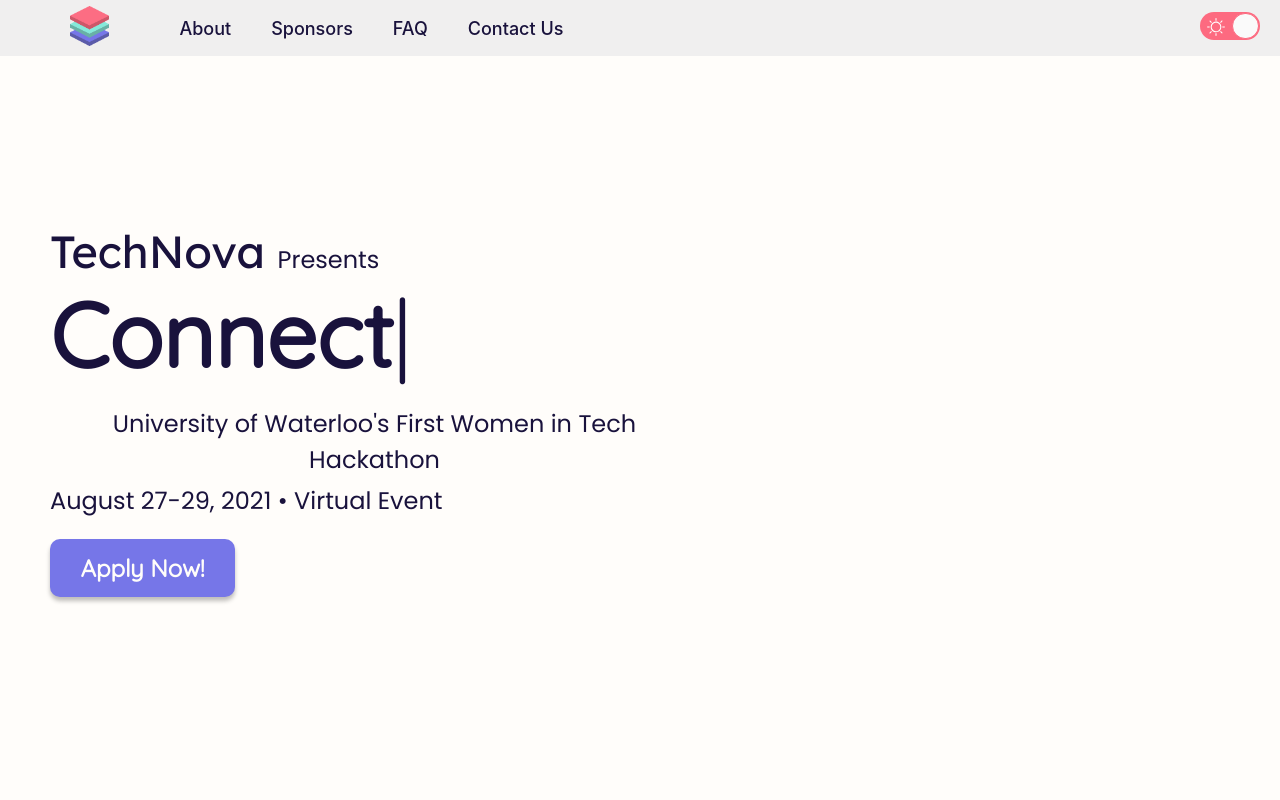
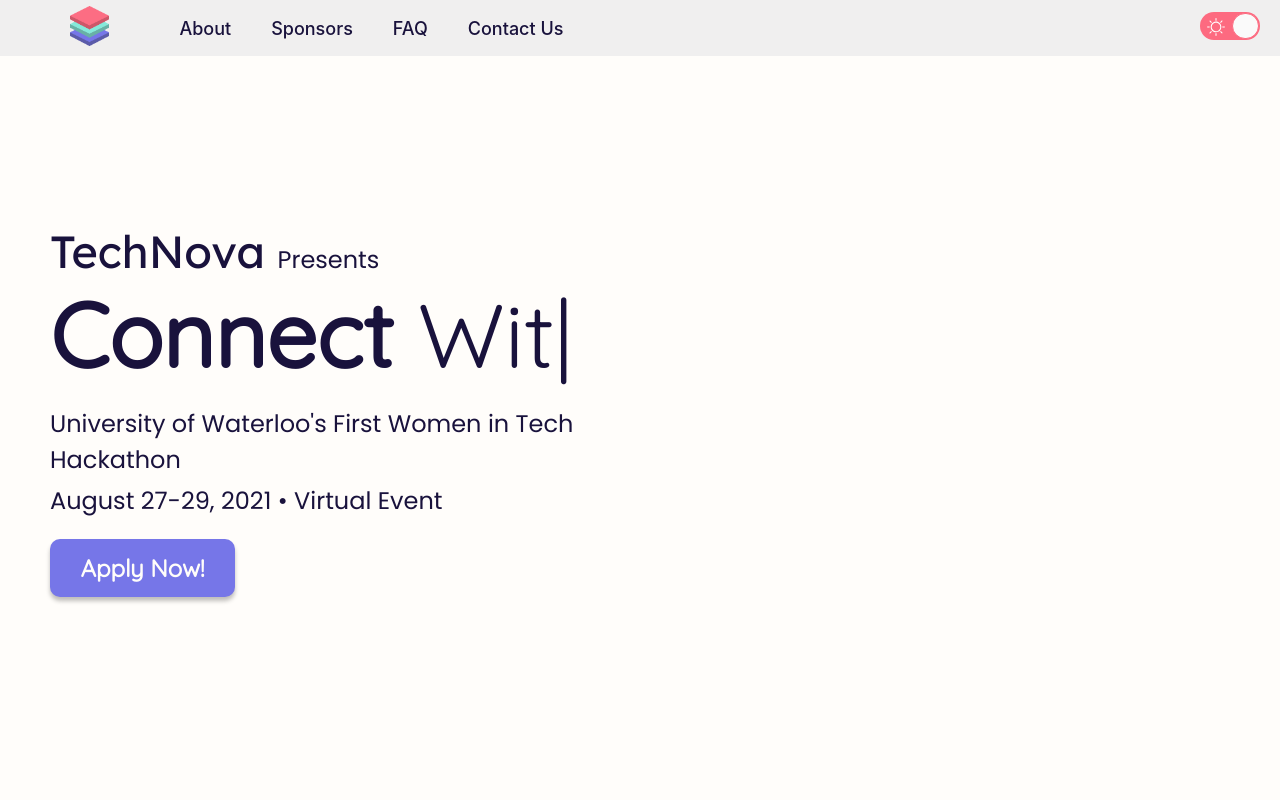
Before and after one commit to itstechnova/itstechnova.com, a React (Create React App) app: page / in a window 1280 px wide. Shown: the top 800 px of the page. Built offline with nearby package versions, Linux system fonts and the light colour scheme.

Commit message:
23: added text loop

```diff
--- a/src/sections/Landing/Landing.jsx
+++ b/src/sections/Landing/Landing.jsx
@@ -1,13 +1,40 @@
-import React from "react";
+import React, { useState, useEffect } from "react";
 import Typist from 'react-typist';
 import "./Landing.scss";
 import socials from "../../resources/strings/socials";
 import landing from "../../resources/strings/landing";
 import SectionWrapper from "../../components/SectionWrapper/SectionWrapper";
 
+const TextLoop = () => {
+    const [mounted, setMounted] = useState(true);
+
+    useEffect(() => {
+        console.log("Count: " + mounted);
+        setMounted(true);
+    }, [mounted]);
+
+    return (
+        <div>
+            {mounted ? (
+                <Typist className="landing-slogan" onTypingDone={() => setMounted(false)}>
+                    <span><span style={{ fontWeight: "700" }}>Prepare</span> With Us</span>
+                    <Typist.Backspace count={20} delay={800} />
+                    <span><span style={{ fontWeight: "700" }}>Hack</span> With Us</span>
+                    <Typist.Backspace count={17} delay={800} />
+                    <span><span style={{ fontWeight: "700" }}>Connect</span> With Us</span>
+                    <Typist.Backspace count={20} delay={800} />
+                </Typist>
+            ) : (
+                <span className="landing-slogan">
+                    {"n"}
+                </span>
+            )}
+        </div>
+    );
+
+}
+
 const Landing = () => {
-
-
     return (
         <SectionWrapper id="landing">
             <div className="landing-container">
@@ -17,14 +44,7 @@
                             <span className="landing-title">{landing.title1}</span>
                             {landing.title2}
                         </h4>
-                        <Typist className="landing-slogan">
-                            <span><span style={{ fontWeight: "700" }}>Prepare</span> With Us</span>
-                            <Typist.Backspace count={15} delay={500} />
-                            <span><span style={{ fontWeight: "700" }}>Hack</span> With Us</span>
-                            <Typist.Backspace count={12} delay={500} />
-                            <span><span style={{ fontWeight: "700" }}>Connect</span> With Us</span>
-                            <Typist.Backspace count={15} delay={500} />
-                        </Typist>
+                        <TextLoop />
                         <h4>{landing.description}</h4>
                         <h4>{landing.dates}</h4>
                         <a className="button" href={socials.mailingList}>
--- a/src/sections/Landing/Landing.scss
+++ b/src/sections/Landing/Landing.scss
@@ -26,10 +26,6 @@
         font-family: $font-regular;
         font-size: $text-medium;
         width: 55%;
-        @include phone {
-            padding: 20px;
-            font-size: $text-xsmall;
-        }
     }
 
     &-title {
@@ -41,6 +37,7 @@
         font-size: $text-xxlarge;
         font-family: "Quicksand";
         padding-bottom: 10px;
+        text-align: left;
     }
 
     &-graphic {
@@ -61,6 +58,7 @@
 h4 {
     line-height: $text-large;
     margin-top: 5px;
+    text-align: left;
 }
 
 .button {
```
